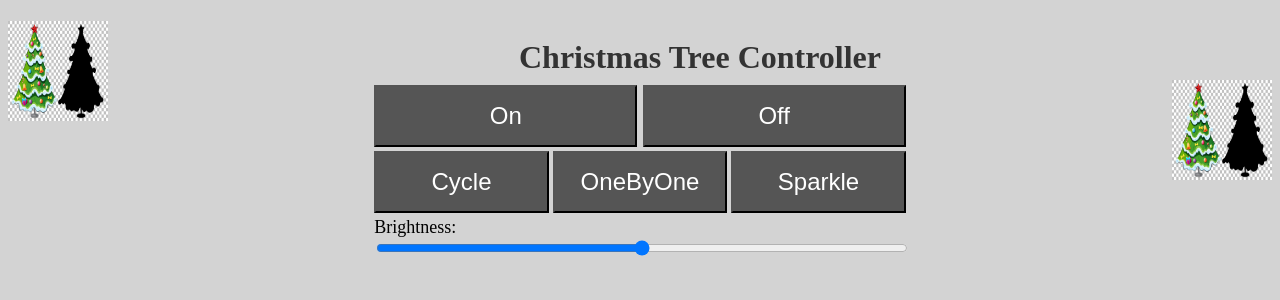
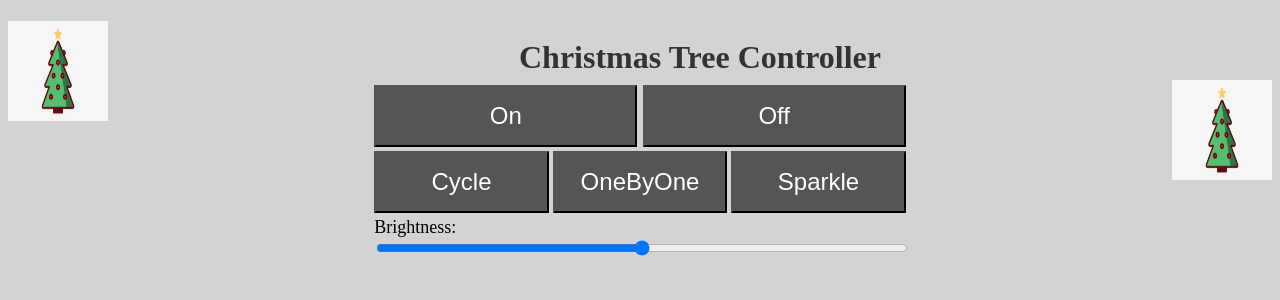
Before and after one commit to Vonny0123/ChristmasTreeController, a Flask app: page / in a window 1280 px wide. Shown: the top 300 px of the page. Run offline with Flask 2, Linux system fonts and the light colour scheme; parts of the project's set-up code (start-up, migrations or seed data) failed here and were passed over.

Commit message:
made change

```diff
--- a/app/templates/home.html
+++ b/app/templates/home.html
@@ -81,9 +81,9 @@
     <table class="center">
         <tr colspan="3" style="width: 100%">
             <div class="header">
-                <img src="/static/tree.jpg" alt="tree" class="img1" />
+                <img src="/static/tree.png" alt="tree" class="img1" />
                 <h1>Christmas Tree Controller</h1>
-                <img src="/static/tree.jpg" alt="tree" class="img2" />
+                <img src="/static/tree.png" alt="tree" class="img2" />
             </div>
         </tr>
         <tr>
```
Also changed, not shown: app/static/tree.png (added).
